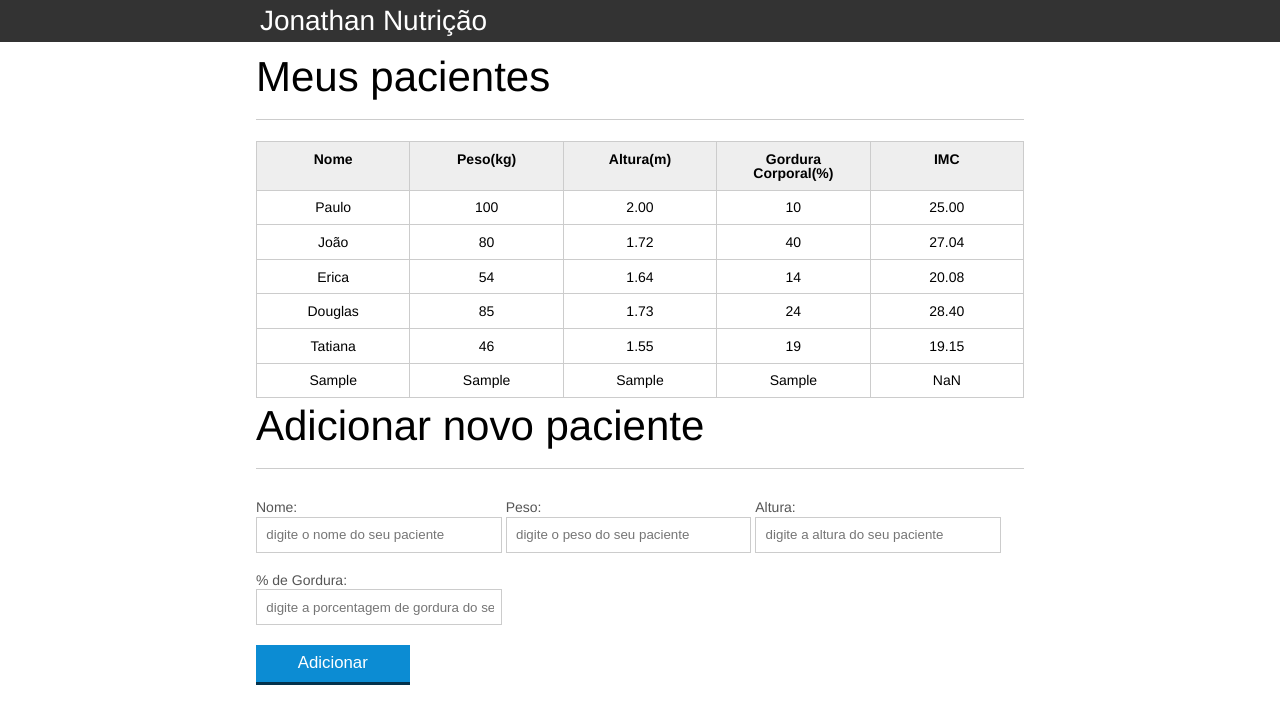
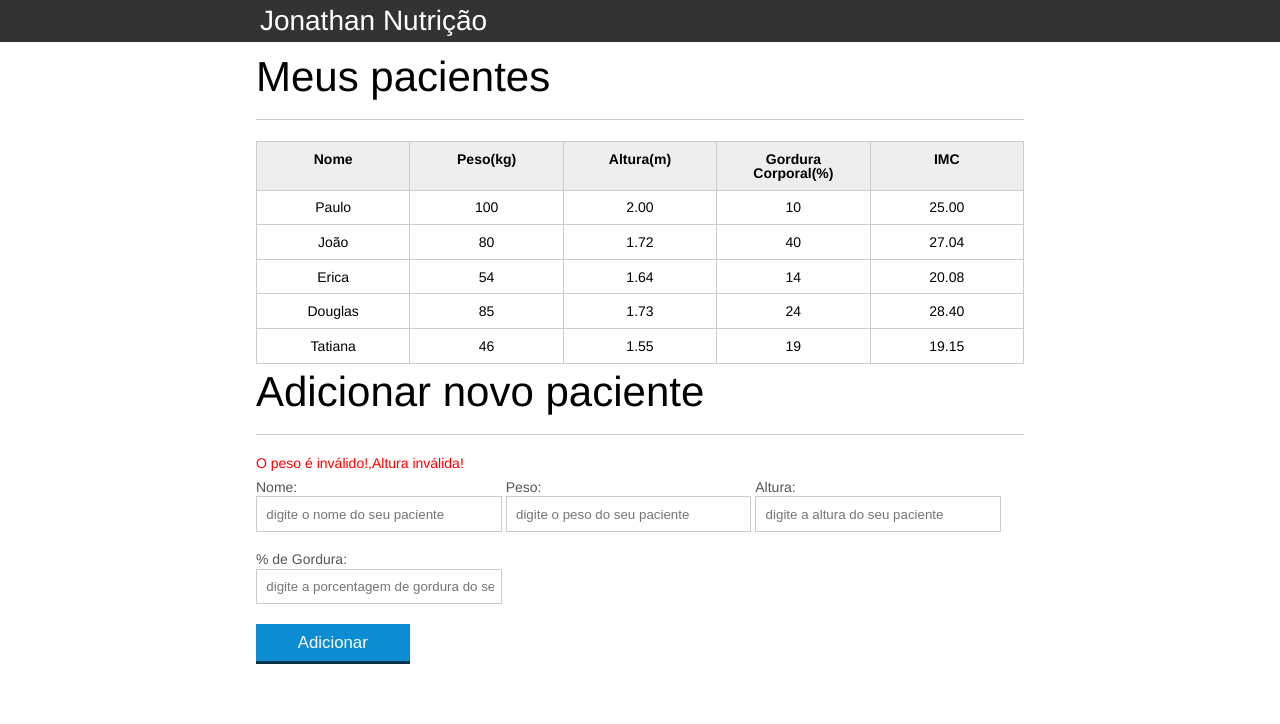
Before and after one commit to JonathanLima25/Tabela-Nutricao, a plain HTML site: page index.html in a window 1280 px wide. Both pictures are taken after typing "Sample", "Sample", "Sample", "Sample" into the empty fields and a click on the button "Adicionar". Drawn offline with Linux system fonts and the light colour scheme.

Commit message:
envia mensagem ao usuario

```diff
--- a/index.html
+++ b/index.html
@@ -75,6 +75,7 @@
 		<!-- ... -->
 		<section class="container">
 			<h2 id="titulo-form">Adicionar novo paciente</h2>
+			<span id="mensagem-erro" class="invalido"></span>
 			<form id="form-adiciona">
 				<div class="grupo">
 					<label for="nome">Nome:</label>
--- a/js/form.js
+++ b/js/form.js
@@ -7,6 +7,15 @@ botao.onclick = function(event){
     let paciente = obtemPacienteFormulario(form);
 
     let pacienteTr = montaTr(paciente);
+
+    let erro = validaPaciente(paciente);
+
+    if(erro.length > 0){
+        let mensagemErro = document.querySelector('#mensagem-erro');
+        mensagemErro.textContent = erro;
+        form.reset();
+        return;
+    }
 
     let tabela = document.querySelector('#tabela-pacientes');
     tabela.appendChild(pacienteTr);
@@ -52,3 +61,13 @@ function obtemPacienteFormulario(form) {
 
     return td;
  }
+
+function validaPaciente(paciente){
+    let erros = [];
+
+    if(!validaPeso(paciente.peso)) erros.push("O peso é inválido!");
+
+    if(!validaAltura(paciente.altura)) erros.push("Altura inválida!");
+
+    return erros;
+}
```
